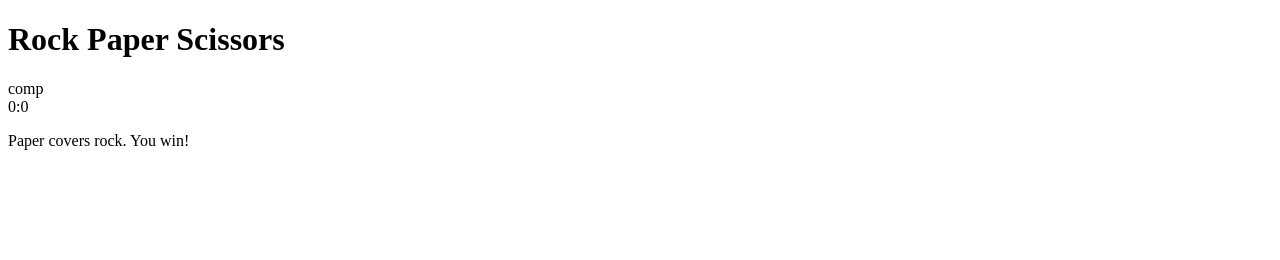
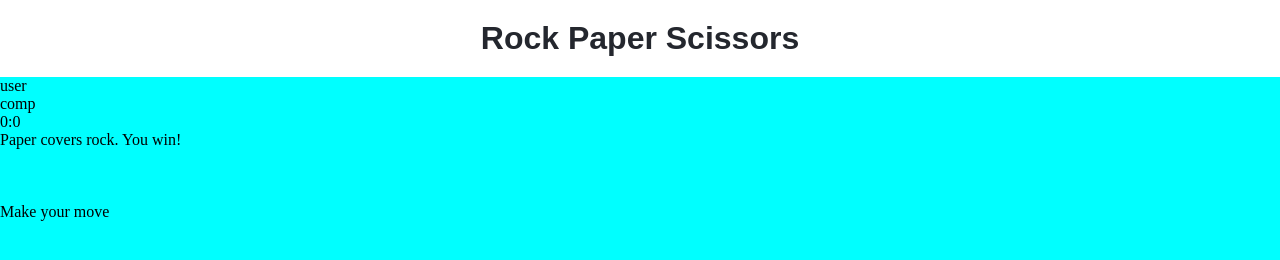
Before and after one commit to ebayasgalan/rock-paper-scissors, a plain HTML site: page index.html in a window 1280 px wide. Drawn offline with Linux system fonts and the light colour scheme; a web font is replaced by a local one.

Commit message:
Add styles

```diff
--- a/index.html
+++ b/index.html
@@ -6,6 +6,7 @@
   <meta http-equiv="X-UA-Compatible" content="IE=edge">
   <meta name="viewport" content="width=device-width, initial-scale=1.0">
   <title>RockPaperScissors</title>
+  <link rel="stylesheet" href="styles.css">
 </head>
 
 <body>
@@ -14,16 +15,15 @@
   </header>
 
   <div class="score-board">
-    <div id="user-label" class="badge">
-      <div id="computer-label" class="badge">comp</div>
-      <span id="user-score">0</span>:<span id="computer-score">0</span>
-    </div>
+    <div id="user-label" class="badge">user</div>
+    <div id="computer-label" class="badge">comp</div>
+    <span id="user-score">0</span>:<span id="computer-score">0</span>
   </div>
 
   <div class="result">
     <p>Paper covers rock. You win!</p>
   </div>
-
+  <!-- Make changes to the src once file is ready  -->
   <div class="choices">
     <div class="choice">
       <img src="#" alt="">
@@ -35,6 +35,8 @@
       <img src="#" alt="">
     </div>
   </div>
+
+  <p id="action-message">Make your move</p>
 </body>
 
 </html>
--- /dev/null
+++ b/styles.css
@@ -0,0 +1,21 @@
+@import url('https://fonts.googleapis.com/css2?family=New+Tegomin&display=swap');
+* {
+  margin: 0;
+  padding: 0;
+  box-sizing: border-box;
+}
+
+body {
+  background-color: aqua;
+}
+
+header {
+  background: white;
+  padding: 20px;
+}
+
+header > h1 {
+  color: #24272E;
+  text-align: center;
+  font-family: Asap, sans-serif
+}
```
